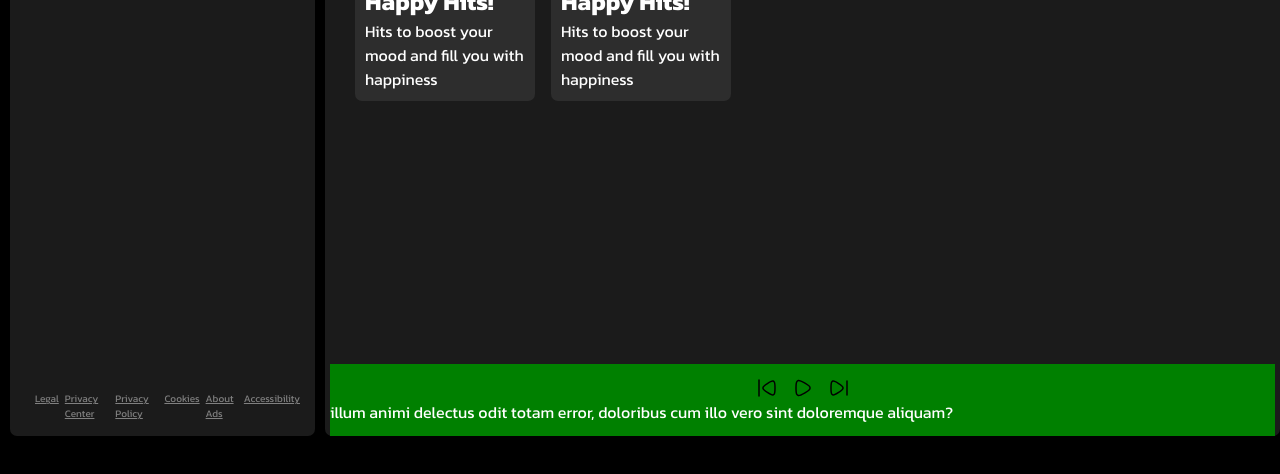
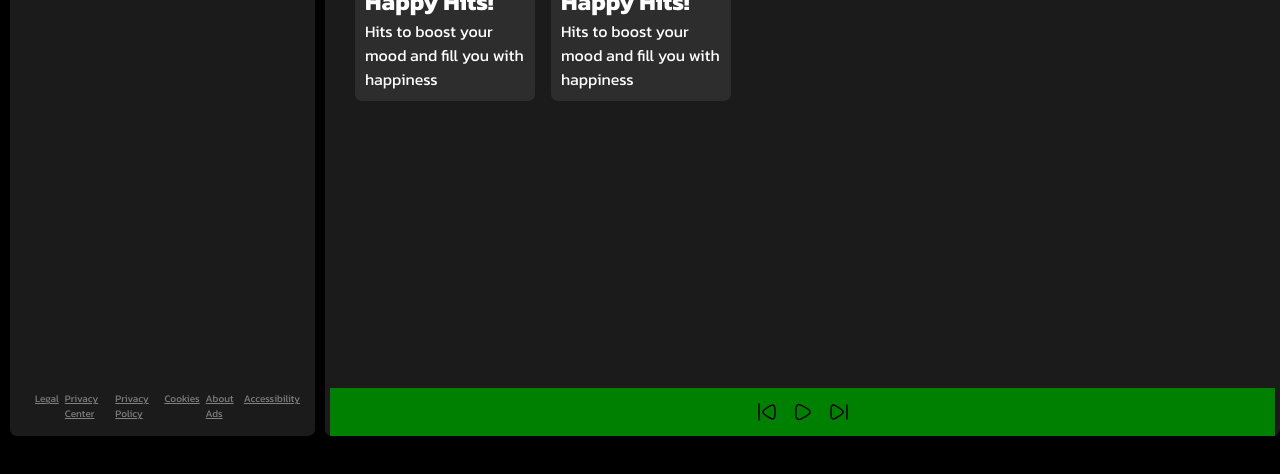
Before and after one commit to a1nukarsh/Spotify-Clone, a plain HTML site: page index.html in a window 1280 px wide. Shown: the part 312-786 px from the top of the page. Drawn offline with Linux system fonts and the light colour scheme; no server answers.

Commit message:
Update index.html

```diff
--- a/index.html
+++ b/index.html
@@ -115,7 +115,7 @@
                     <img src="./media/images/next-btn.svg" alt="">
                 </div>
                 <div class="time-seek">
-                    illum animi delectus odit totam error, doloribus cum illo vero sint doloremque aliquam?
+
                 </div>
             </div>
         </div>
```
